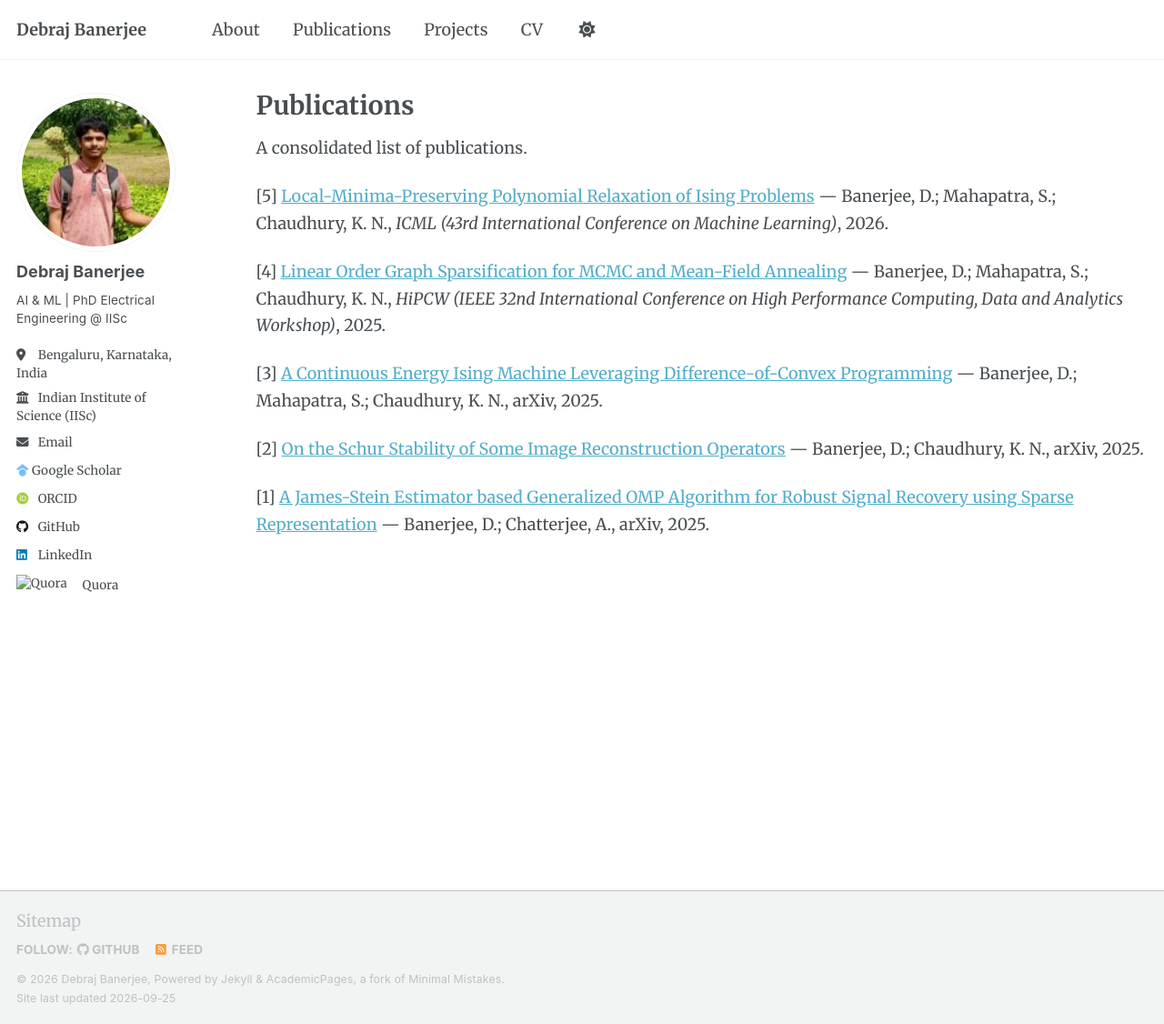
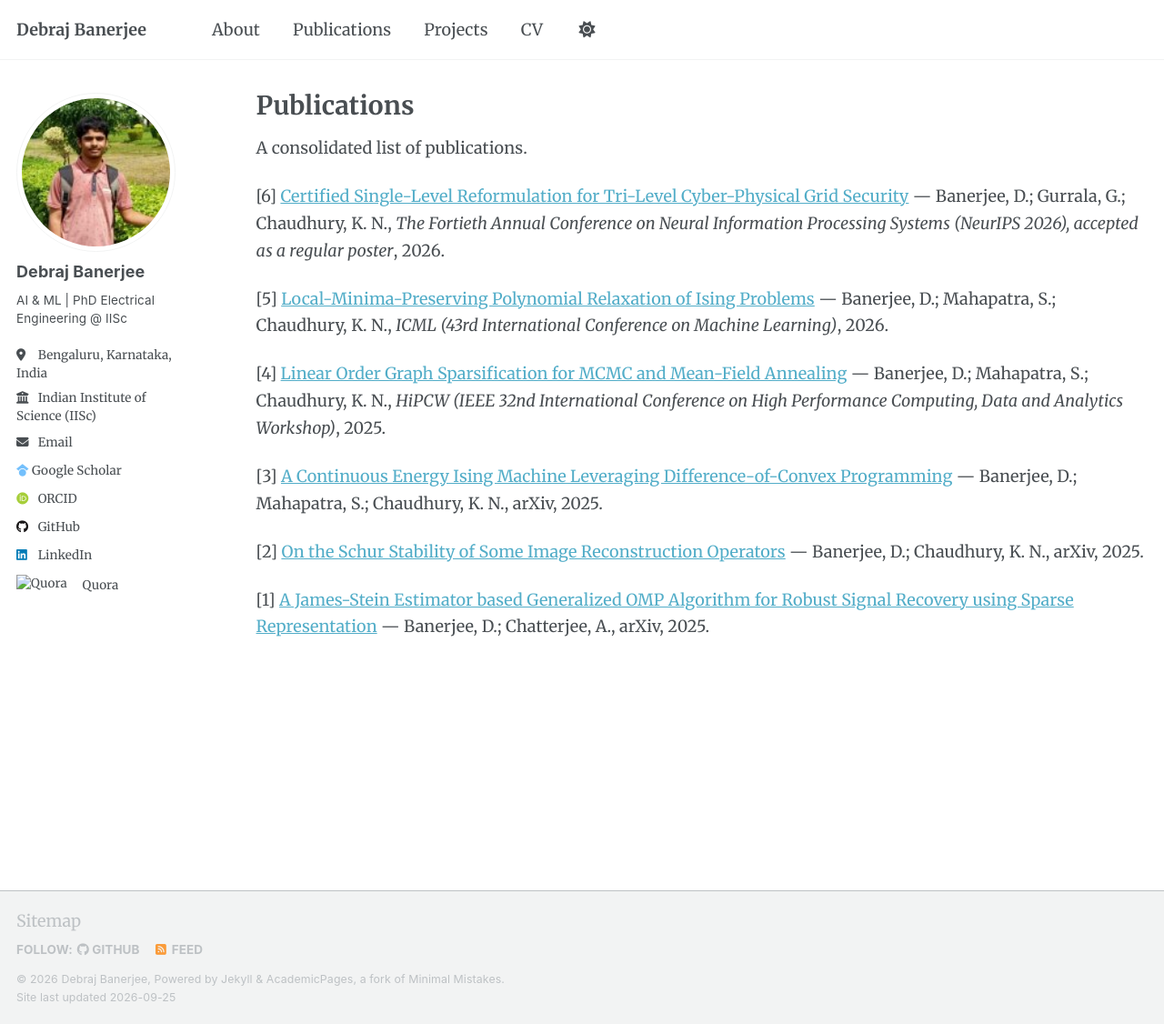
Before and after one commit to Phymath0Masics/debrajbanerjee.github.io, a Jekyll site: the page built from _pages/publications.md, in a window 1280 px wide and 1126 px high. Shown: the whole window at 91% size. Built offline with Jekyll 4.4.1, drawn with Linux system fonts in a browser that asks for light colours; some web fonts are replaced; a script that is not in the unit is left out.

Commit message:
Add NeurIPS 2026 publication to publications index
Co-authored-by: Phymath0Masics <105238320+Phymath0Masics@users.noreply.github.com>

```diff
--- a/_pages/publications.md
+++ b/_pages/publications.md
@@ -6,6 +6,8 @@ author_profile: true
 ---
 
 A consolidated list of publications.
+
+[6] [Certified Single-Level Reformulation for Tri-Level Cyber-Physical Grid Security](/publication/certified-single-level-reformulation-cyber-physical-grid-security) — Banerjee, D.; Gurrala, G.; Chaudhury, K. N., *The Fortieth Annual Conference on Neural Information Processing Systems (NeurIPS 2026), accepted as a regular poster*, 2026.
 
 [5] [Local-Minima-Preserving Polynomial Relaxation of Ising Problems](https://icml.cc/virtual/2026/papers.html?search=Local-Minima-Preserving+Polynomial+Relaxation+of+Ising+Problems) — Banerjee, D.; Mahapatra, S.; Chaudhury, K. N., *ICML (43rd International Conference on Machine Learning)*, 2026.
 
```
